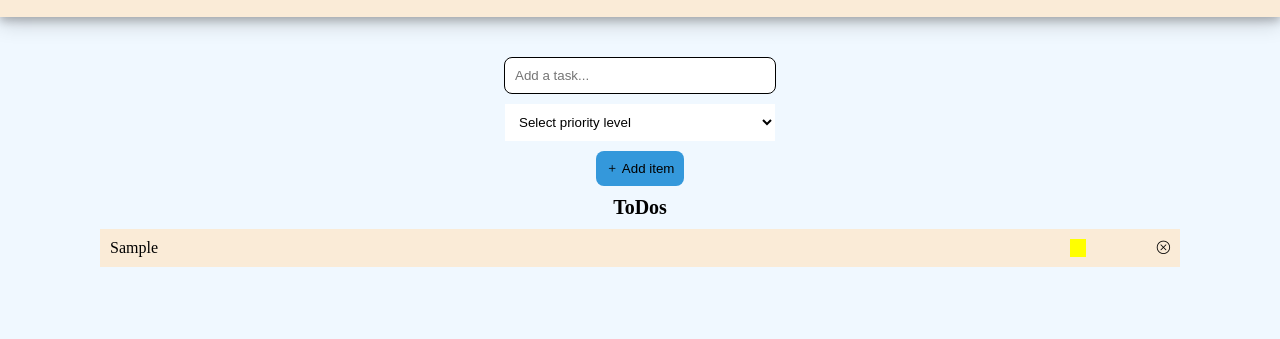
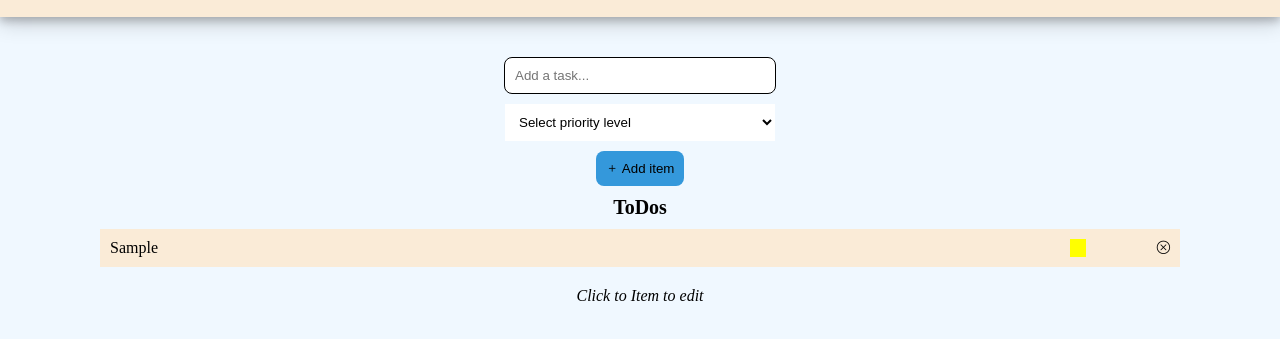
Before and after one commit to machakelvin/Mini-projects, a plain HTML site: page ToDo/index.html in a window 1280 px wide. Both pictures are taken after typing "Sample" into the empty fields and a click on the button "Add item". Shown: the part 83-422 px from the top of the page. Drawn offline with nearby package versions, Linux system fonts and the light colour scheme.

Commit message:
added info text

```diff
--- a/ToDo/index.html
+++ b/ToDo/index.html
@@ -30,6 +30,9 @@
             <ul class="tasks" id="tasks">
 
             </ul>
+            <div class="note">
+                <span class="info">Click to Item to edit</span>
+            </div>
         </div>
     </main>
 
--- a/ToDo/script.js
+++ b/ToDo/script.js
@@ -5,6 +5,7 @@ const ul = document.getElementById('tasks')
 const clearBtn = document.querySelector('.clear-btn')
 const Todo = document.querySelector('.taskHeading')
 const submitBtn = taskform.querySelector('#addTask')
+const note = document.querySelector('.info')
 let isEditMode = false
 
 
@@ -210,8 +211,10 @@ function UIchecker(){
     const task = ul.querySelectorAll('li')
     if(task.length === 0){
         Todo.style.display = 'none'
+        note.style.display = 'none'
     }else{
         Todo.style.display = 'block'
+        note.style.display = 'block'
     }
     taskInput.value = ''
     priorityInput.value = ''
--- a/ToDo/style.css
+++ b/ToDo/style.css
@@ -121,6 +121,13 @@ h4{
 }
 
 
+.note{
+    margin-top: 20px;
+    text-align: center;
+    font-style: italic;
+    font-weight: lighter;
+}
+
 .edit-mode{
     color: red;
 }
```
